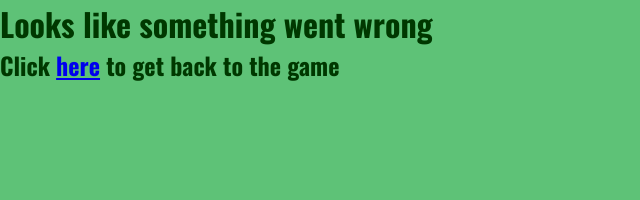
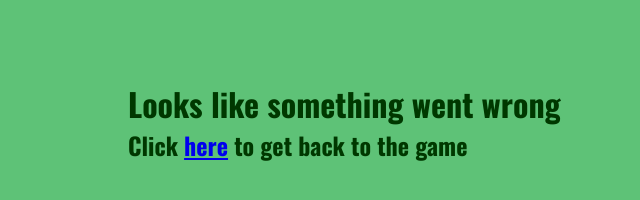
Before and after one commit to codebystu/basic-blackjack, a website: page 404.html in a window 1280 px wide. Shown: the whole page, without its empty margins (0-640 px from the left). Drawn offline with nearby package versions, Linux system fonts and the light colour scheme.

Commit message:
fix small errors identified by jslint and lighthouse testing

```diff
--- a/404.html
+++ b/404.html
@@ -7,9 +7,11 @@
     <title>Basic Blackjack</title>
 </head>
 <body>
+    <div id="container">
     <div id="error-message">
         <h1>Looks like something went wrong</h1>
         <h2>Click <a href="index.html">here</a> to get back to the game</h2>
     </div>
+    </div>
 </body>
 </html>
--- a/assets/css/style.css
+++ b/assets/css/style.css
@@ -213,8 +213,14 @@ footer {
 }
 }
 
-#error-mesage {
+#container {
+    height: 100vh;
+    width: 100vw;
+    position: relative;
+}
+
+#error-message {
     position: absolute;
-    top: 50vh;
-    text-align: center;
+    top: 10%;
+    left: 10%;
 }
```
Also changed, not shown: assets/js/script.js (+4 -11 lines), index.html (+1 -0 lines), README.md.
